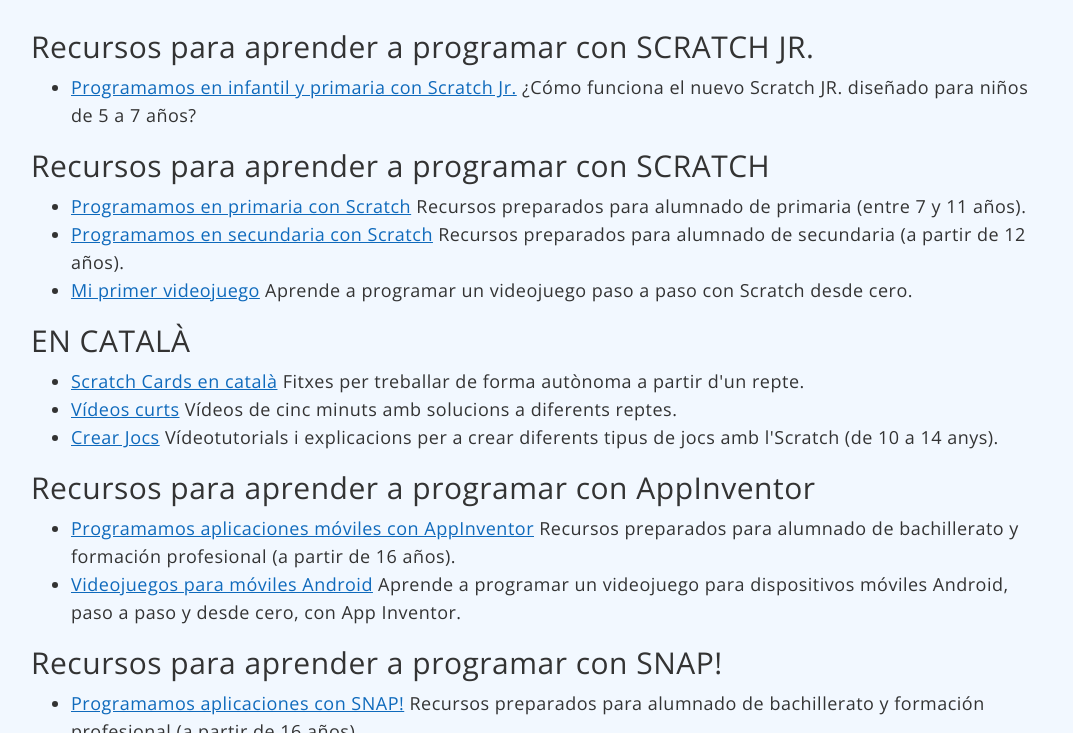
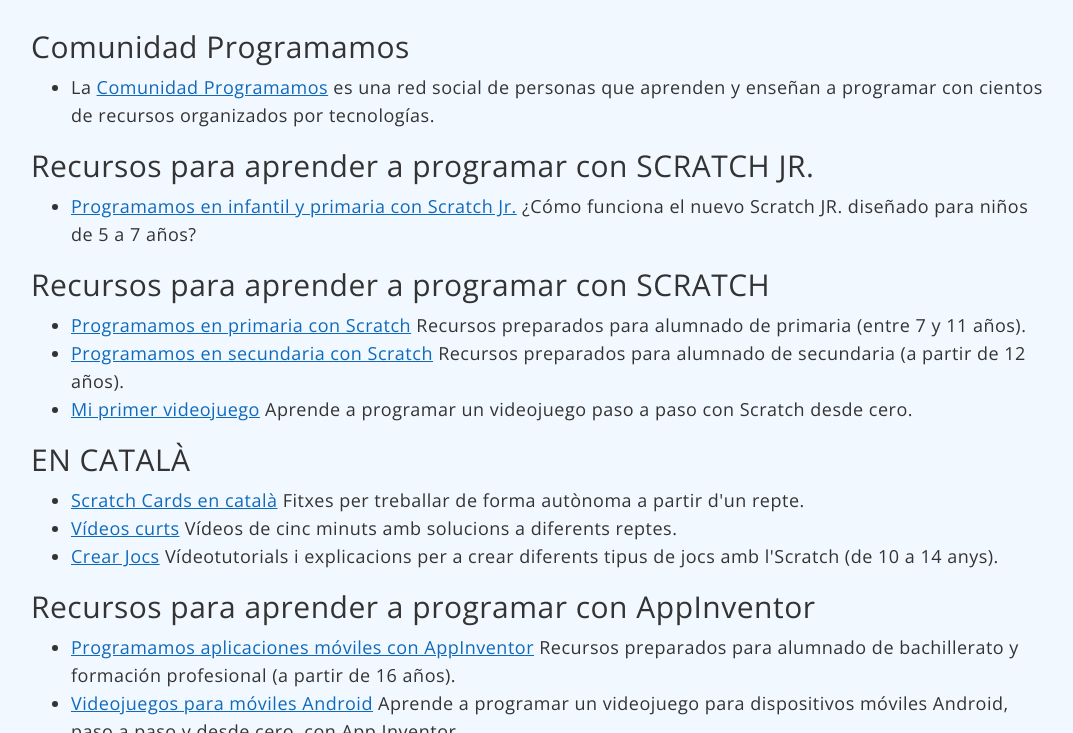
Before and after one commit to codeeu/codeeu.github.io, a Jekyll site: the page built from resources/spain/index.html, in a window 1280 px wide and 900 px high, cut to the strip 167-900 px from the top of the window. Shown: the whole strip, without its empty margins (99-1172 px from the left). Built offline with Jekyll 4.4.1, drawn with Linux system fonts in a browser that asks for light colours; nearby versions of some CDN libraries; Markdown is read by kramdown in place of the engine named in the settings.

Commit message:
Add link to Comunidad Programamos

```diff
--- a/resources/spain/index.html
+++ b/resources/spain/index.html
@@ -2,6 +2,10 @@
 layout: resource
 title: Spain
 ---
+<h2>Comunidad Programamos</h2>
+<ul>
+  <li>La <a href="https://comunidad.programamos.es/">Comunidad Programamos</a> es una red social de personas que aprenden y enseñan a programar con cientos de recursos organizados por tecnologías.</li>
+</ul>
 
 <h2>Recursos para aprender a programar con SCRATCH JR.</h2>
 <ul>
```
